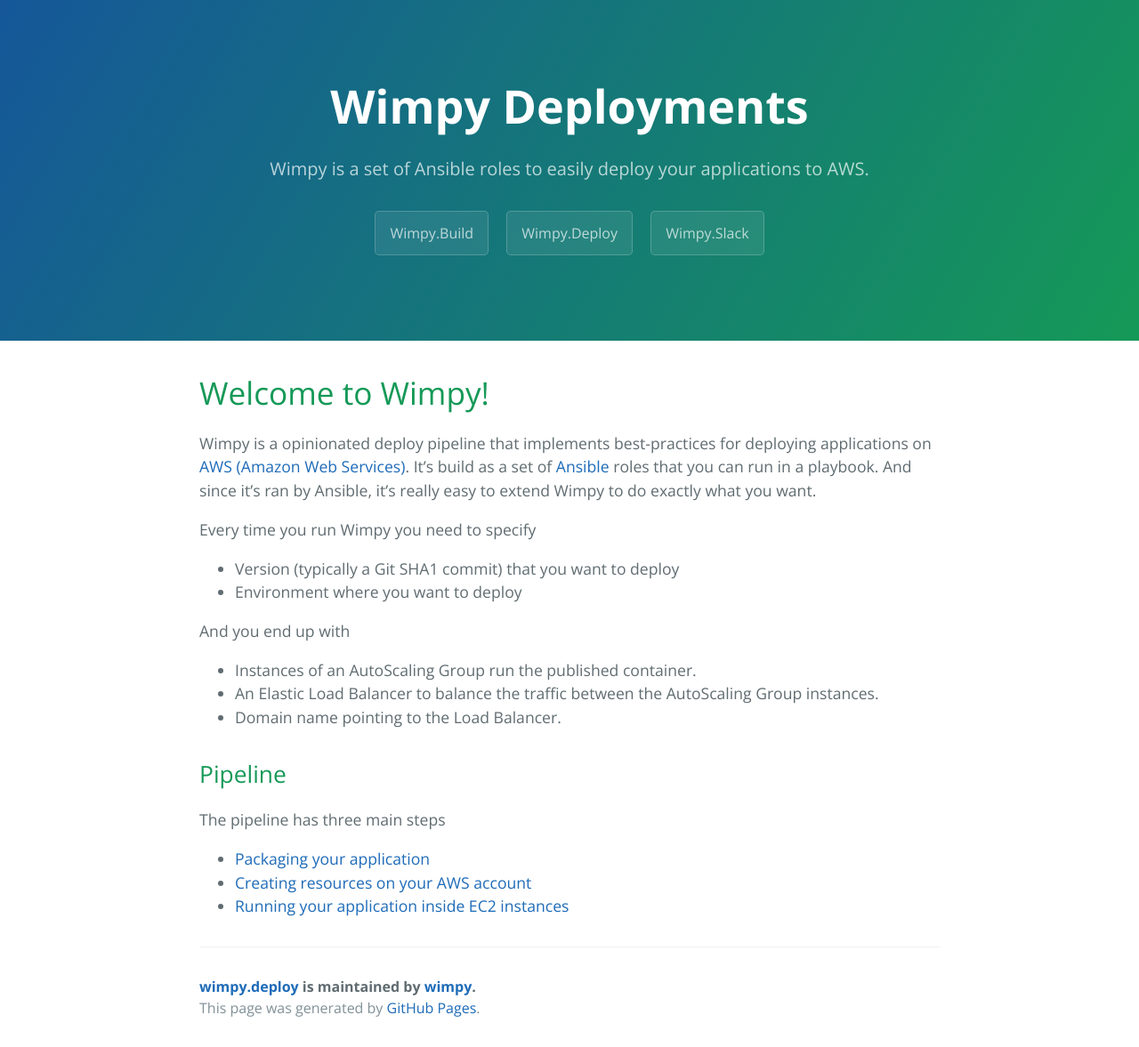
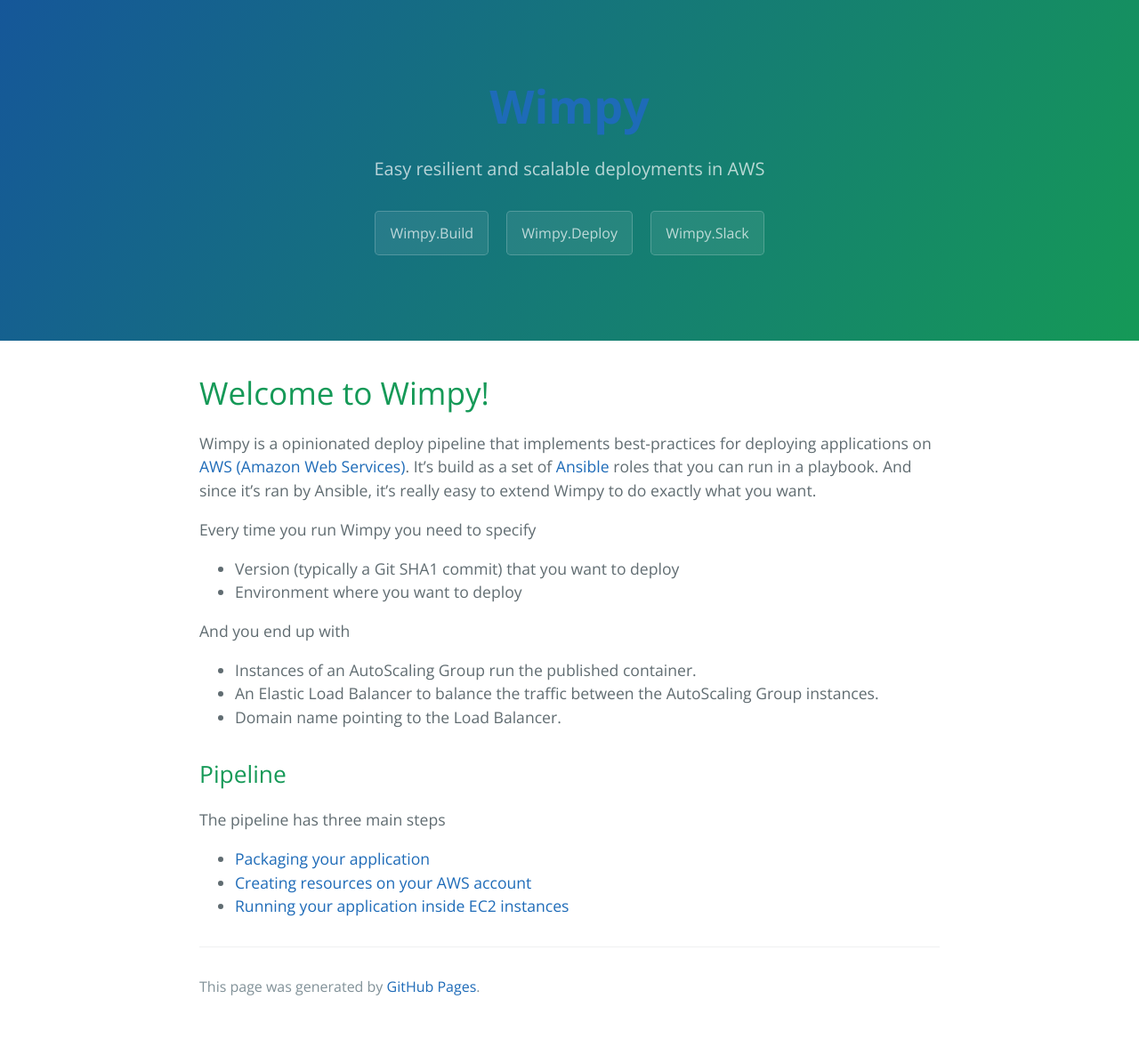
Before and after one commit to wimpy/wimpy.deploy, a Jekyll site: the page built from docs/index.md, in a window 1280 px wide. Shown: the whole page at 89% size. Built offline with Jekyll 4.4.1, drawn with Linux system fonts in a browser that asks for light colours; after the commit the page ends 1153 px from its top, so only the background shows below that.

Commit message:
Adding link to index in header

```diff
--- a/docs/_config.yml
+++ b/docs/_config.yml
@@ -1,4 +1,4 @@
-title: Wimpy Deployments
-description: Wimpy is a set of Ansible roles to easily deploy your applications to AWS.
+title: Wimpy
+description: Easy resilient and scalable deployments in AWS
 show_downloads: true
 theme: jekyll-theme-cayman
--- a/docs/_layouts/default.html
+++ b/docs/_layouts/default.html
@@ -11,7 +11,7 @@
   </head>
   <body>
     <section class="page-header">
-      <h1 class="project-name">{{ site.title | default: site.github.repository_name }}</h1>
+      <a href="https://wimpy.github.io/wimpy.deploy/"><h1 class="project-name">{{ site.title | default: site.github.repository_name }}</h1></a>
       <h2 class="project-tagline">{{ site.description | default: site.github.project_tagline }}</h2>
       <a href="https://github.com/wimpy/wimpy.build" class="btn">Wimpy.Build</a>
       <a href="https://github.com/wimpy/wimpy.deploy" class="btn">Wimpy.Deploy</a>
@@ -22,9 +22,6 @@
       {{ content }}
 
       <footer class="site-footer">
-        {% if site.github.is_project_page %}
-          <span class="site-footer-owner"><a href="{{ site.github.repository_url }}">{{ site.github.repository_name }}</a> is maintained by <a href="{{ site.github.owner_url }}">{{ site.github.owner_name }}</a>.</span>
-        {% endif %}
         <span class="site-footer-credits">This page was generated by <a href="https://pages.github.com">GitHub Pages</a>.</span>
       </footer>
     </section>
```
